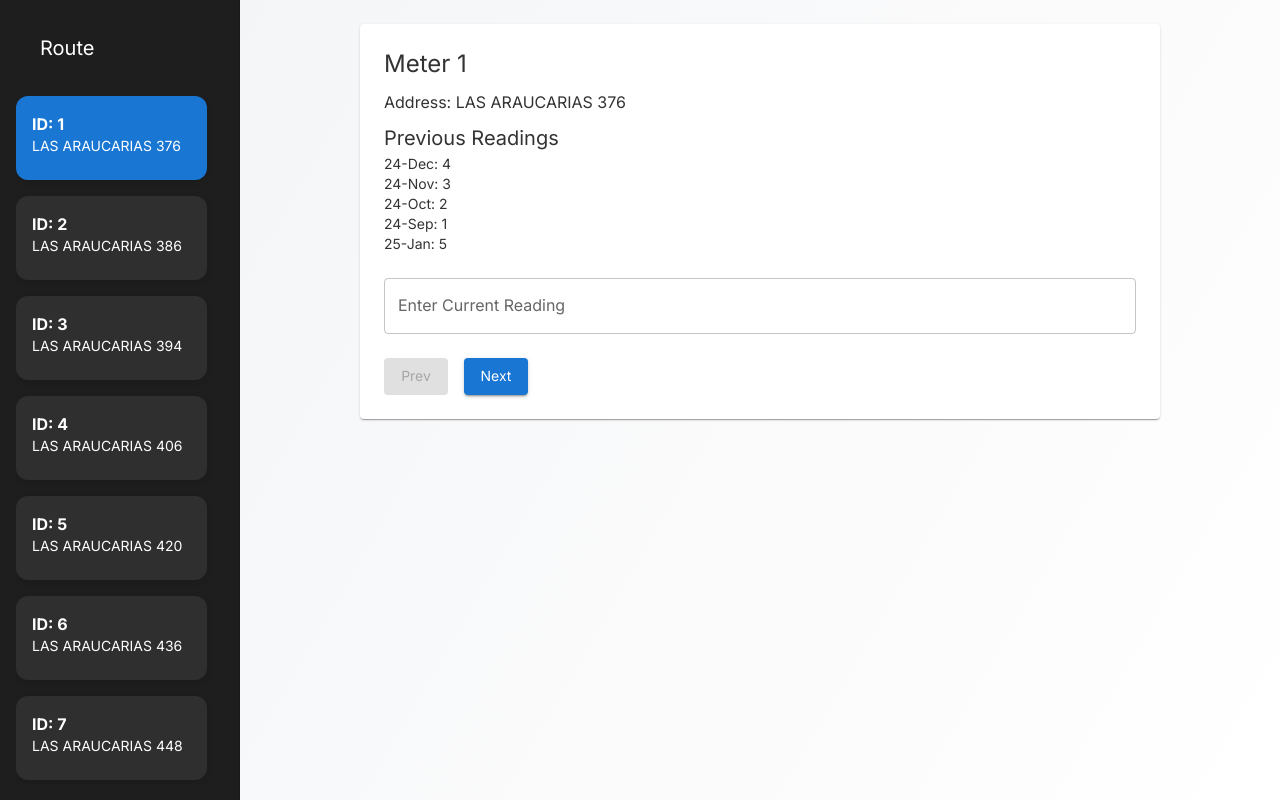
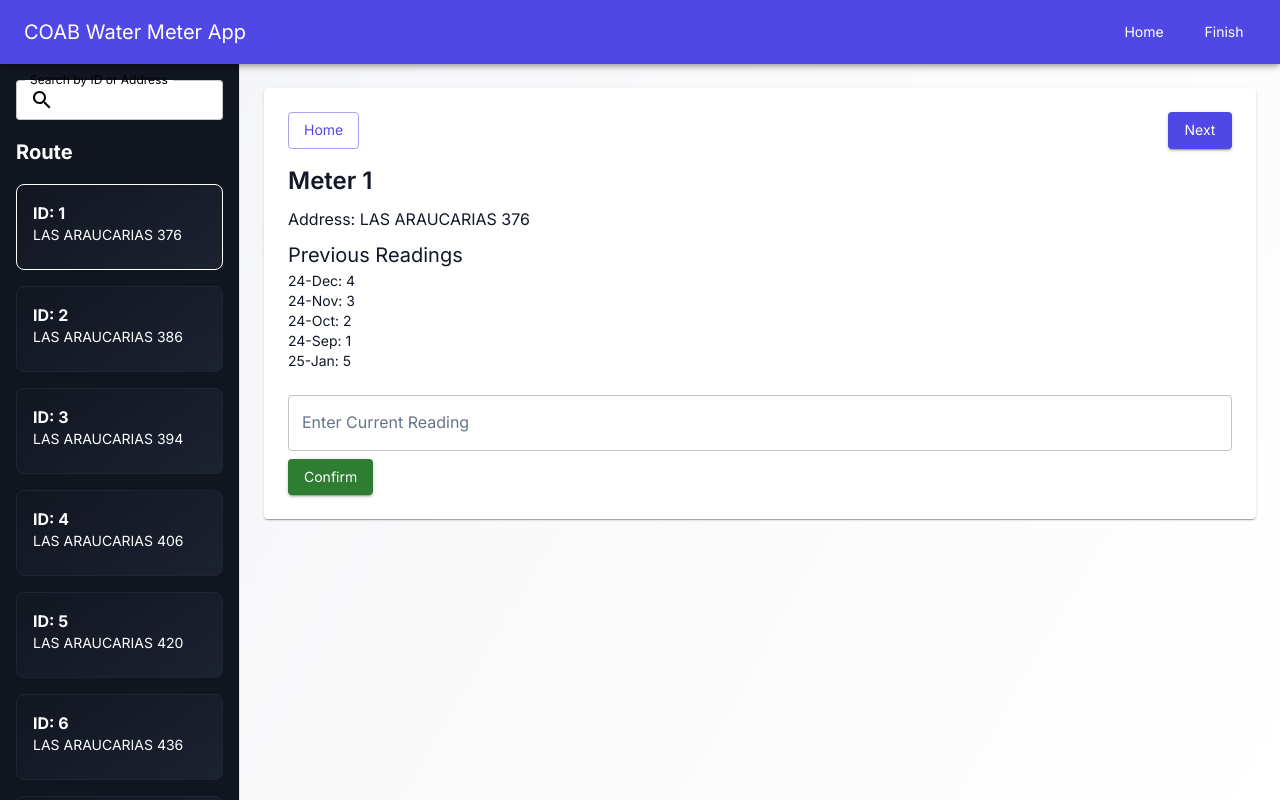
Before and after one commit to StantonMatt/meter-readings-app, a React (Vite) app: page / in a window 1280 px wide. Both pictures are taken after a click on the button "START". Built offline with nearby package versions, Linux system fonts and the light colour scheme.

Commit message:
added top bar, search and made prettier

```diff
--- a/src/App.jsx
+++ b/src/App.jsx
@@ -1,90 +1,139 @@
-// src/App.jsx
-import React, { useState } from 'react';
-import Layout from './Layout';
-import HomeScreen from './HomeScreen';
-import MeterScreen from './MeterScreen';
-import FinalCheckScreen from './FinalCheckScreen';
-import SummaryScreen from './SummaryScreen';
-import routeData from './data/route.json';
-import readingsData from './data/readings.json';
+// App.jsx
+import React, { useState } from "react";
+import Layout from "./Layout";
+import HomeScreen from "./HomeScreen";
+import MeterScreen from "./MeterScreen";
+import FinalCheckScreen from "./FinalCheckScreen";
+import SummaryScreen from "./SummaryScreen";
+import routeData from "./data/route.json";
+import readingsData from "./data/readings.json";
 
-// Merge route and reading data
+// Merge route + reading data
 const combinedMeters = routeData.map((meter) => {
   const matchingReading = readingsData.find((r) => r.ID === meter.ID);
   return { ...meter, readings: matchingReading || {} };
 });
 
 function App() {
-  // For example, null => Home, 0..n-1 => meter screens, n => final check, n+1 => summary
   const [currentIndex, setCurrentIndex] = useState(null);
-  const [pendingReadings, setPendingReadings] = useState({});
   const [submittedReadings, setSubmittedReadings] = useState([]);
 
-  // Handler for user clicking a meter in the sidebar
-  const handleSelectMeter = (index) => {
-    setCurrentIndex(index);
+  const handleHomeClick = () => {
+    setCurrentIndex(null);
   };
 
-  // Decide what to render based on currentIndex
+  const handleFinishClick = () => {
+    // Go directly to summary
+    setCurrentIndex(combinedMeters.length + 1);
+  };
+
+  // Only one home screen branch (when currentIndex is null)
   if (currentIndex === null) {
-    // If you do NOT want the sidebar on the home screen, just return <HomeScreen> here
-    return (
-      <HomeScreen onStart={() => setCurrentIndex(0)} />
-    );
+    // Determine if any meter has a non-empty reading from localStorage
+    const hasReadings = combinedMeters.some((meter) => {
+      const r = localStorage.getItem(`meter_${meter.ID}_reading`);
+      return r && r.trim() !== "";
+    });
+
+    // Find the index of the first meter missing a reading
+    const nextIncompleteIndex = combinedMeters.findIndex((meter) => {
+      const r = localStorage.getItem(`meter_${meter.ID}_reading`);
+      return !r || r.trim() === "";
+    });
+
+    const onContinue = () => {
+      if (nextIncompleteIndex !== -1) {
+        setCurrentIndex(nextIncompleteIndex);
+      } else {
+        // All meters have readings, go to final check
+        setCurrentIndex(combinedMeters.length);
       }
+    };
 
-  // If you DO want the sidebar visible on the home screen as well, you can do:
-  // return (
-  //   <Layout
-  //     meters={combinedMeters}
-  //     currentIndex={currentIndex}
-  //     onSelectMeter={handleSelectMeter}
-  //   >
-  //     <HomeScreen onStart={() => setCurrentIndex(0)} />
-  //   </Layout>
-  // );
+    const handleRestart = () => {
+      combinedMeters.forEach((meter) => {
+        localStorage.removeItem(`meter_${meter.ID}_reading`);
+        localStorage.removeItem(`meter_${meter.ID}_confirmed`);
+      });
+      setCurrentIndex(0);
+    };
 
-  // Otherwise, for meter screens and beyond, wrap with Layout
     return (
       <Layout
+        showSidebar={false}
+        meters={combinedMeters}
+        currentIndex={-1}
+        onSelectMeter={() => {}}
+        onHomeClick={handleHomeClick}
+        onFinishClick={handleFinishClick}
+      >
+        <HomeScreen
+          hasReadings={hasReadings}
+          onStart={() => setCurrentIndex(0)}
+          onContinue={onContinue}
+          onRestart={handleRestart}
+        />
+      </Layout>
+    );
+  } else if (currentIndex >= 0 && currentIndex < combinedMeters.length) {
+    // Meter screens
+    return (
+      <Layout
+        showSidebar={true}
         meters={combinedMeters}
         currentIndex={currentIndex}
-      onSelectMeter={handleSelectMeter}
+        onSelectMeter={(i) => setCurrentIndex(i)}
+        onHomeClick={handleHomeClick}
+        onFinishClick={handleFinishClick}
       >
-      {currentIndex >= 0 && currentIndex < combinedMeters.length ? (
         <MeterScreen
           meter={combinedMeters[currentIndex]}
           currentIndex={currentIndex}
           totalMeters={combinedMeters.length}
-          pendingReading={pendingReadings[combinedMeters[currentIndex].ID] || ''}
-          onReadingChange={(e) => {
-            setPendingReadings((prev) => ({
-              ...prev,
-              [combinedMeters[currentIndex].ID]: e.target.value,
-            }));
-          }}
-          onSubmit={() => {
-            // handle submission logic...
-          }}
-          onPrev={() => {
-            if (currentIndex > 0) setCurrentIndex(currentIndex - 1);
-          }}
+          onHome={handleHomeClick}
+          onPrev={() => setCurrentIndex((prev) => prev - 1)}
+          onNext={() => setCurrentIndex((prev) => prev + 1)}
+          onFinish={handleFinishClick}
         />
-      ) : currentIndex === combinedMeters.length ? (
+      </Layout>
+    );
+  } else if (currentIndex === combinedMeters.length) {
+    // Final check screen
+    return (
+      <Layout
+        showSidebar={false}
+        meters={combinedMeters}
+        currentIndex={currentIndex}
+        onSelectMeter={() => {}}
+        onHomeClick={handleHomeClick}
+        onFinishClick={handleFinishClick}
+      >
         <FinalCheckScreen
-          // your props here...
           onGoBack={() => setCurrentIndex(combinedMeters.length - 1)}
           onFinish={() => setCurrentIndex(combinedMeters.length + 1)}
         />
-      ) : currentIndex === combinedMeters.length + 1 ? (
-        <SummaryScreen
-          // your props here...
-        />
-      ) : (
-        <div>Invalid State</div>
-      )}
       </Layout>
     );
+  } else if (currentIndex === combinedMeters.length + 1) {
+    // Summary screen
+    return (
+      <Layout
+        showSidebar={false}
+        meters={combinedMeters}
+        currentIndex={currentIndex}
+        onSelectMeter={() => {}}
+        onHomeClick={handleHomeClick}
+        onFinishClick={handleFinishClick}
+      >
+        <SummaryScreen
+          combinedMeters={combinedMeters}
+          submittedReadings={submittedReadings}
+        />
+      </Layout>
+    );
+  } else {
+    return <div>Invalid State</div>;
+  }
 }
 
 export default App;
--- a/src/HomeScreen.jsx
+++ b/src/HomeScreen.jsx
@@ -1,24 +1,49 @@
-import React from 'react';
-import { Container, Typography, Button, Box } from '@mui/material';
+// HomeScreen.jsx
+import React from "react";
+import { Container, Typography, Box, Card, CardContent } from "@mui/material";
 
-function HomeScreen({ onStart, onRestart }) {
+function HomeScreen({ hasReadings, onStart, onContinue, onRestart }) {
   return (
-    <Container maxWidth="sm">
-      <Box textAlign="center" sx={{ mt: 4 }}>
-        <Typography variant="h3" component="h1" gutterBottom>
-          COAB Water Meter App
-        </Typography>
-        <Typography variant="body1">Current Month: February</Typography>
-        <Typography variant="body1">Route: route1</Typography>
-        <Box sx={{ mt: 2 }}>
-          <Button variant="contained" color="primary" onClick={onStart} sx={{ mr: 2 }}>
-            START
-          </Button>
-          <Button variant="outlined" color="secondary" onClick={onRestart}>
-            RESTART
-          </Button>
-        </Box>
+    <Container maxWidth="lg">
+      <Box sx={{ display: "flex", gap: 2, mb: 3, flexWrap: "wrap" }}>
+        <Card sx={{ flex: "1 1 200px" }}>
+          <CardContent>
+            <Typography variant="overline" color="textSecondary">
+              Current Month
+            </Typography>
+            <Typography variant="h5">February</Typography>
+          </CardContent>
+        </Card>
+        <Card sx={{ flex: "1 1 200px" }}>
+          <CardContent>
+            <Typography variant="overline" color="textSecondary">
+              Route
+            </Typography>
+            <Typography variant="h5">route1</Typography>
+          </CardContent>
+        </Card>
       </Box>
+
+      <Card>
+        <CardContent>
+          <Typography variant="h4" gutterBottom>
+            COAB Water Meter App
+          </Typography>
+          <Typography variant="body1" sx={{ mb: 2 }}>
+            This is your home screen.
+          </Typography>
+          <Box>
+            {hasReadings ? (
+              <>
+                <button onClick={onContinue}>CONTINUE</button>
+                <button onClick={onRestart}>RESTART</button>
+              </>
+            ) : (
+              <button onClick={onStart}>START</button>
+            )}
+          </Box>
+        </CardContent>
+      </Card>
     </Container>
   );
 }
--- a/src/Layout.jsx
+++ b/src/Layout.jsx
@@ -1,68 +1,108 @@
-// src/Layout.jsx
-import React from 'react';
+// Layout.jsx
+import React, { useState } from "react";
 import {
+  AppBar,
+  Toolbar,
+  Typography,
+  Button,
   Drawer,
   Box,
   Card,
   CardContent,
-  Typography,
-  Toolbar
-} from '@mui/material';
+  TextField,
+  InputAdornment,
+  useMediaQuery,
+} from "@mui/material";
+import SearchIcon from "@mui/icons-material/Search";
 
 const drawerWidth = 240;
 
-function Layout({ meters, currentIndex, onSelectMeter, children }) {
-  return (
-    <Box sx={{ display: 'flex' }}>
-      {/* Permanent Drawer */}
-      <Drawer
-        variant="permanent"
-        anchor="left"
+function Layout({
+  meters,
+  currentIndex,
+  onSelectMeter,
+  onHomeClick,
+  onFinishClick,
+  children,
+  showSidebar, // <-- new prop
+}) {
+  const [mobileOpen, setMobileOpen] = useState(false);
+  const [searchTerm, setSearchTerm] = useState("");
+  const isMobile = useMediaQuery((theme) => theme.breakpoints.down("md"));
+
+  const handleDrawerToggle = () => {
+    setMobileOpen((prev) => !prev);
+  };
+
+  // Filter meters if needed
+  const filteredMeters = meters.filter((m) => {
+    const idMatch = m.ID.toString().includes(searchTerm);
+    const addressMatch = m.ADDRESS.toLowerCase().includes(
+      searchTerm.toLowerCase()
+    );
+    return idMatch || addressMatch;
+  });
+
+  const drawerContent = (
+    <Box sx={{ p: 2 }}>
+      <TextField
+        label="Search by ID or Address"
+        variant="outlined"
+        size="small"
+        fullWidth
+        value={searchTerm}
+        onChange={(e) => setSearchTerm(e.target.value)}
+        InputProps={{
+          startAdornment: (
+            <InputAdornment position="start">
+              <SearchIcon sx={{ color: "#000" }} />
+            </InputAdornment>
+          ),
+        }}
         sx={{
-          width: drawerWidth,
-          flexShrink: 0,
-          '& .MuiDrawer-paper': {
-            width: drawerWidth,
-            boxSizing: 'border-box',
-            padding: '16px', // space around the cards
+          mb: 2,
+          "& .MuiOutlinedInput-root": {
+            backgroundColor: "#FFFFFF",
+          },
+          input: {
+            color: "#000000",
+          },
+          "& .MuiInputLabel-root": {
+            color: "#000000",
           },
         }}
+      />
+
+      <Typography
+        variant="h6"
+        sx={{ mb: 2, fontWeight: "bold", color: "#FFFFFF" }}
       >
-        <Toolbar>
-          <Typography variant="h6" noWrap>
         Route
       </Typography>
-        </Toolbar>
 
-        {/* Scrollable container with right padding for the scrollbar */}
-        <Box sx={{ overflowY: 'auto', mt: 2, pr: 1 }}>
-          {meters.map((m, i) => {
+      {filteredMeters.map((m, i) => {
         const isSelected = i === currentIndex;
         return (
           <Card
             key={m.ID}
             onClick={() => onSelectMeter(i)}
             sx={{
-                  // Keep each card narrower so the scrollbar doesn't overlap
-                  width: 'calc(100% - 8px)',
               mb: 2,
-                  cursor: 'pointer',
-                  // Use a lighter gray or partial white background if you want contrast
-                  // or just keep them dark if you prefer
-                  bgcolor: isSelected ? 'primary.main' : 'rgba(255, 255, 255, 0.08)',
-                  // Force text to be white (or use theme-based if you prefer)
-                  color: isSelected ? 'primary.contrastText' : '#FFF',
-                  transition: 'all 0.2s ease',
-                  '&:hover': {
-                    boxShadow: '0 4px 12px rgba(0,0,0,0.3)',
+              cursor: "pointer",
+              background: "linear-gradient(145deg, #121621, #1B2230)",
+              color: "#FFFFFF",
+              border: isSelected ? "1px solid #FFFFFF" : "1px solid #1F2533",
+              transition: "box-shadow 0.2s ease",
+              "&:hover": {
+                boxShadow: "0 4px 12px rgba(0,0,0,0.3)",
               },
             }}
           >
             <CardContent>
-                  <Typography variant="body1" fontWeight="bold">
+              <Typography variant="body1" fontWeight="bold" color="inherit">
                 ID: {m.ID}
               </Typography>
-                  <Typography variant="body2">
+              <Typography variant="body2" color="inherit">
                 {m.ADDRESS}
               </Typography>
             </CardContent>
@@ -70,7 +110,55 @@ function Layout({ meters, currentIndex, onSelectMeter, children }) {
         );
       })}
     </Box>
+  );
+
+  return (
+    <Box sx={{ display: "flex" }}>
+      {/* Full-width top bar, visible on all pages */}
+      <AppBar
+        position="fixed"
+        sx={{
+          zIndex: (theme) => theme.zIndex.drawer + 1,
+        }}
+      >
+        <Toolbar>
+          <Typography variant="h6" sx={{ flexGrow: 1 }}>
+            COAB Water Meter App
+          </Typography>
+
+          {/* "Home" button => onHomeClick */}
+          <Button color="inherit" onClick={onHomeClick} sx={{ mr: 2 }}>
+            Home
+          </Button>
+
+          {/* "Finish" button => onFinishClick */}
+          <Button color="inherit" onClick={onFinishClick}>
+            Finish
+          </Button>
+        </Toolbar>
+      </AppBar>
+
+      {/* Conditionally render the Drawer (sidebar) only if showSidebar === true */}
+      {showSidebar && (
+        <Drawer
+          variant={isMobile ? "temporary" : "permanent"}
+          open={isMobile ? mobileOpen : true}
+          onClose={handleDrawerToggle}
+          sx={{
+            width: drawerWidth,
+            flexShrink: 0,
+            "& .MuiDrawer-paper": {
+              width: drawerWidth,
+              boxSizing: "border-box",
+              backgroundColor: "#121621",
+            },
+          }}
+        >
+          {/* Spacer to push sidebar content below the top bar */}
+          <Toolbar />
+          {drawerContent}
         </Drawer>
+      )}
 
       {/* Main content area */}
       <Box
@@ -78,13 +166,14 @@ function Layout({ meters, currentIndex, onSelectMeter, children }) {
         sx={{
           flexGrow: 1,
           p: 3,
-          display: 'flex',
-          justifyContent: 'center',
+          width: showSidebar
+            ? { xs: "100%", md: `calc(100% - ${drawerWidth}px)` }
+            : "100%",
         }}
       >
-        <Box sx={{ width: '100%', maxWidth: 800 }}>
+        {/* Extra toolbar to offset content under top bar */}
+        <Toolbar />
         {children}
-        </Box>
       </Box>
     </Box>
   );
--- a/src/MeterScreen.jsx
+++ b/src/MeterScreen.jsx
@@ -1,56 +1,149 @@
-// src/MeterScreen.jsx
-import React from 'react';
-import { Paper, Typography, Box, Button, TextField, Grid } from '@mui/material';
+import React, { useState, useEffect } from "react";
+import { Paper, Typography, Box, Button, TextField } from "@mui/material";
 
 function MeterScreen({
   meter,
   currentIndex,
   totalMeters,
-  pendingReading,
-  onReadingChange,
-  onSubmit,
-  onPrev,
+  onHome, // function to go home
+  onPrev, // function to go to previous meter
+  onNext, // function to go to next meter
+  onFinish, // function to finish / go to summary
 }) {
-  const previousReadings = Object.entries(meter.readings)
-    .filter(([k]) => k !== 'ID')
+  // Create unique keys for this meter's reading and confirmation state.
+  const readingKey = `meter_${meter.ID}_reading`;
+  const confirmedKey = `meter_${meter.ID}_confirmed`;
+
+  // Initialize state from localStorage
+  const [reading, setReading] = useState(
+    () => localStorage.getItem(readingKey) || ""
+  );
+  const [isConfirmed, setIsConfirmed] = useState(
+    () => localStorage.getItem(confirmedKey) === "true"
+  );
+
+  // When the meter changes, update state from localStorage.
+  useEffect(() => {
+    setReading(localStorage.getItem(`meter_${meter.ID}_reading`) || "");
+    setIsConfirmed(
+      localStorage.getItem(`meter_${meter.ID}_confirmed`) === "true"
+    );
+  }, [meter]);
+
+  // Persist reading and confirmation state to localStorage whenever they change.
+  useEffect(() => {
+    localStorage.setItem(readingKey, reading);
+    localStorage.setItem(confirmedKey, isConfirmed);
+  }, [reading, isConfirmed, readingKey, confirmedKey]);
+
+  // Collect previous readings and compute average.
+  const previousEntries = Object.entries(meter.readings)
+    .filter(([k]) => k !== "ID")
     .sort((a, b) => a[0].localeCompare(b[0]));
+
+  const previousValues = previousEntries.map(([_, val]) => Number(val) || 0);
+  const averageReading = previousValues.length
+    ? previousValues.reduce((sum, val) => sum + val, 0) / previousValues.length
+    : 0;
+
+  // Validation function for the reading input.
+  const validateReading = (val) => {
+    if (!val.trim()) {
+      alert("Reading cannot be empty");
+      return false;
+    }
+    const numVal = Number(val);
+    if (isNaN(numVal) || numVal < 0) {
+      alert("Reading must be a non-negative number");
+      return false;
+    }
+    if (
+      averageReading > 0 &&
+      (numVal > averageReading * 2 || numVal < averageReading * 0.5)
+    ) {
+      const msg = `Reading ${numVal} is quite different from the average (${averageReading.toFixed(
+        1
+      )}). Are you sure?`;
+      if (!window.confirm(msg)) {
+        return false;
+      }
+    }
+    return true;
+  };
+
+  const handleConfirm = () => {
+    if (validateReading(reading)) {
+      setIsConfirmed(true);
+      // Optionally, notify a parent component of the confirmed reading.
+    }
+  };
+
+  const handleEdit = () => {
+    if (window.confirm("Are you sure you want to edit this reading?")) {
+      setIsConfirmed(false);
+    }
+  };
+
+  const handleKeyDown = (e) => {
+    if (e.key === "Enter" && !isConfirmed) {
+      handleConfirm();
+    }
+  };
+
+  // Determine button labels and actions.
+  const leftButtonLabel = currentIndex === 0 ? "Home" : "Previous";
+  const leftButtonAction = currentIndex === 0 ? onHome : onPrev;
+  const rightButtonLabel = currentIndex < totalMeters - 1 ? "Next" : "Finish";
+  const rightButtonAction = currentIndex < totalMeters - 1 ? onNext : onFinish;
 
   return (
     <Paper sx={{ p: 3, mb: 2 }}>
+      {/* Top row with navigation buttons */}
+      <Box sx={{ display: "flex", justifyContent: "space-between", mb: 2 }}>
+        <Button variant="outlined" onClick={leftButtonAction}>
+          {leftButtonLabel}
+        </Button>
+        <Button variant="contained" onClick={rightButtonAction}>
+          {rightButtonLabel}
+        </Button>
+      </Box>
+
       <Typography variant="h5" gutterBottom>
         Meter {meter.ID}
       </Typography>
       <Typography variant="subtitle1" gutterBottom>
         Address: {meter.ADDRESS}
       </Typography>
+
       <Box sx={{ mb: 3 }}>
         <Typography variant="h6">Previous Readings</Typography>
-        {previousReadings.map(([dateKey, val]) => (
+        {previousEntries.map(([dateKey, val]) => (
           <Typography key={dateKey} variant="body2">
             {dateKey}: {val}
           </Typography>
         ))}
       </Box>
+
       <TextField
         label="Enter Current Reading"
         type="number"
-        value={pendingReading}
-        onChange={onReadingChange}
+        value={reading}
+        onChange={(e) => setReading(e.target.value)}
+        onKeyDown={handleKeyDown}
         fullWidth
-        sx={{ mb: 3 }}
+        sx={{ mb: 1 }}
+        disabled={isConfirmed}
       />
-      <Grid container spacing={2}>
-        <Grid item>
-          <Button variant="contained" onClick={onPrev} disabled={currentIndex === 0}>
-            Prev
-          </Button>
-        </Grid>
-        <Grid item>
-          <Button variant="contained" onClick={onSubmit}>
-            {currentIndex < totalMeters - 1 ? 'Next' : 'Finish'}
-          </Button>
-        </Grid>
-      </Grid>
+
+      {!isConfirmed ? (
+        <Button variant="contained" color="success" onClick={handleConfirm}>
+          Confirm
+        </Button>
+      ) : (
+        <Button variant="outlined" color="warning" onClick={handleEdit}>
+          Edit
+        </Button>
+      )}
     </Paper>
   );
 }
--- a/src/theme.js
+++ b/src/theme.js
@@ -1,42 +1,61 @@
 // src/theme.js
-import { createTheme } from '@mui/material/styles';
+import { createTheme } from "@mui/material/styles";
 
 const theme = createTheme({
   palette: {
-    mode: 'light', // overall app uses a light palette
+    mode: "light",
     primary: {
-      main: '#1976d2', // or any accent color you like
+      // A rich purple/blue from the screenshot
+      main: "#5048E5",
+    },
+    secondary: {
+      main: "#10B981",
     },
     background: {
-      default: '#F2F2F2', // main page background
-      paper: '#FFFFFF',   // normal Paper surfaces
+      // Light gray background
+      default: "#F9FAFB",
+      // White cards, sidebars, etc.
+      paper: "#FFFFFF",
     },
     text: {
-      primary: '#333333',
-      secondary: '#666666',
+      primary: "#121828", // darker text
+      secondary: "#65748B", // subdued text
     },
   },
   typography: {
-    fontFamily: 'Inter, sans-serif', // or 'Poppins, sans-serif'
+    fontFamily: "Inter, sans-serif",
     button: {
-      textTransform: 'none',
+      textTransform: "none",
     },
+    h4: {
+      fontWeight: 700,
+    },
+    h5: {
+      fontWeight: 600,
+    },
+    // etc. if you want custom headings
   },
   components: {
+    // Example: style the Drawer to be white with subtle shadow
     MuiDrawer: {
       styleOverrides: {
         paper: {
-          // Force a dark background for the sidebar
-          backgroundColor: '#1E1E1E',
-          color: '#FFFFFF', // ensures default text is bright
+          backgroundColor: "#FFFFFF",
+          color: "#121828",
+          borderRight: "1px solid #E6E8F0",
         },
       },
     },
+    // Softer card shadows and rounded corners
     MuiCard: {
       styleOverrides: {
         root: {
-          borderRadius: 12,
-          boxShadow: '0 2px 6px rgba(0,0,0,0.15)',
+          borderRadius: 8,
+          boxShadow: "0 1px 4px rgba(0,0,0,0.08)",
+          transition: "box-shadow 0.2s ease",
+          "&:hover": {
+            boxShadow: "0 4px 16px rgba(0,0,0,0.12)",
+          },
         },
       },
     },
```
Also changed, not shown: src/TopBar.jsx (added, +50 -0 lines). Lines whose indentation alone changed are shown as unchanged.
